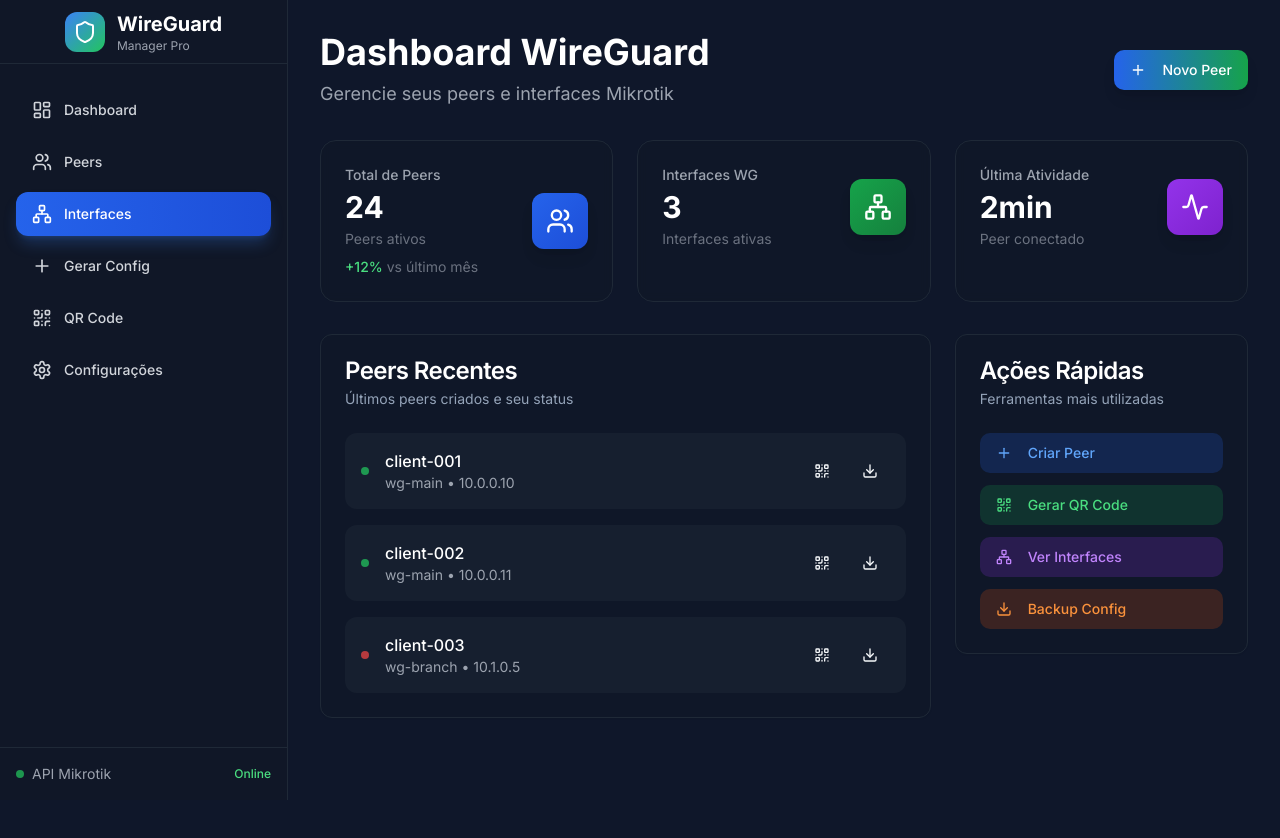
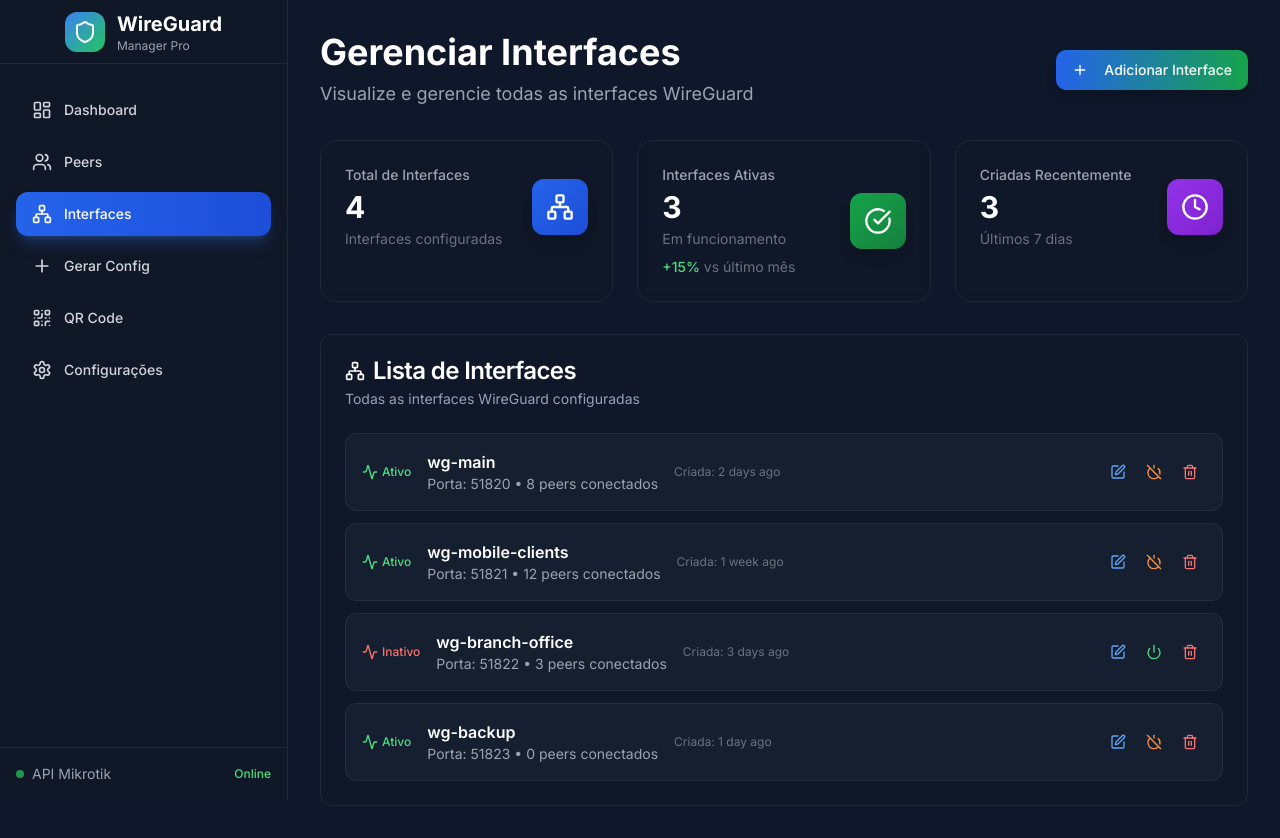
Before and after one commit to R4T0/wiredash-manager, a React (Vite) app: page /interfaces in a window 1280 px wide. Before the commit the page ends 800 px from the top, so only its background shows below. Built offline with nearby package versions, Linux system fonts and the light colour scheme.

Commit message:
feat: Implement Interfaces menu
Applies the same style as the Peers menu to the Interfaces menu, lists interfaces, and adds "Add Interface", edit, remove, activate, and deactivate options.

```diff
--- a/src/App.tsx
+++ b/src/App.tsx
@@ -7,6 +7,7 @@ import { BrowserRouter, Routes, Route } from "react-router-dom";
 import Dashboard from "./pages/Dashboard";
 import Generate from "./pages/Generate";
 import Peers from "./pages/Peers";
+import Interfaces from "./pages/Interfaces";
 import Settings from "./pages/Settings";
 import NotFound from "./pages/NotFound";
 
@@ -22,7 +23,7 @@ const App = () => (
           <Route path="/" element={<Dashboard />} />
           <Route path="/generate" element={<Generate />} />
           <Route path="/peers" element={<Peers />} />
-          <Route path="/interfaces" element={<Dashboard />} />
+          <Route path="/interfaces" element={<Interfaces />} />
           <Route path="/qrcode" element={<Generate />} />
           <Route path="/settings" element={<Settings />} />
           <Route path="*" element={<NotFound />} />
--- /dev/null
+++ b/src/pages/Interfaces.tsx
@@ -0,0 +1,142 @@
+
+import React from 'react';
+import Layout from '../components/Layout';
+import { Card, CardContent, CardDescription, CardHeader, CardTitle } from '@/components/ui/card';
+import { Button } from '@/components/ui/button';
+import { Network, Plus, Edit, Trash2, Power, PowerOff, Activity, Clock, CheckCircle } from 'lucide-react';
+import StatsCard from '../components/StatsCard';
+
+const Interfaces = () => {
+  const interfaces = [
+    { id: 1, name: 'wg-main', port: 51820, peers: 8, status: 'active', created: '2 days ago' },
+    { id: 2, name: 'wg-mobile-clients', port: 51821, peers: 12, status: 'active', created: '1 week ago' },
+    { id: 3, name: 'wg-branch-office', port: 51822, peers: 3, status: 'inactive', created: '3 days ago' },
+    { id: 4, name: 'wg-backup', port: 51823, peers: 0, status: 'active', created: '1 day ago' },
+  ];
+
+  const totalInterfaces = interfaces.length;
+  const activeInterfaces = interfaces.filter(iface => iface.status === 'active').length;
+  const recentInterfaces = interfaces.filter(iface => {
+    return ['2 days ago', '1 day ago', '3 days ago'].includes(iface.created);
+  }).length;
+
+  const stats = [
+    {
+      title: 'Total de Interfaces',
+      value: totalInterfaces,
+      subtitle: 'Interfaces configuradas',
+      icon: Network,
+      gradient: 'from-blue-600 to-blue-700'
+    },
+    {
+      title: 'Interfaces Ativas',
+      value: activeInterfaces,
+      subtitle: 'Em funcionamento',
+      icon: CheckCircle,
+      trend: { value: 15, isPositive: true },
+      gradient: 'from-green-600 to-green-700'
+    },
+    {
+      title: 'Criadas Recentemente',
+      value: recentInterfaces,
+      subtitle: 'Últimos 7 dias',
+      icon: Clock,
+      gradient: 'from-purple-600 to-purple-700'
+    }
+  ];
+
+  return (
+    <Layout>
+      <div className="space-y-8 animate-fade-in">
+        <div className="flex items-center justify-between">
+          <div>
+            <h1 className="text-4xl font-bold text-white mb-2">Gerenciar Interfaces</h1>
+            <p className="text-gray-400 text-lg">Visualize e gerencie todas as interfaces WireGuard</p>
+          </div>
+          <Button className="bg-gradient-to-r from-blue-600 to-green-600 hover:from-blue-700 hover:to-green-700 text-white shadow-lg">
+            <Plus className="w-4 h-4 mr-2" />
+            Adicionar Interface
+          </Button>
+        </div>
+
+        {/* Dashboard Stats */}
+        <div className="grid grid-cols-1 md:grid-cols-3 gap-6">
+          {stats.map((stat, index) => (
+            <StatsCard
+              key={index}
+              title={stat.title}
+              value={stat.value}
+              subtitle={stat.subtitle}
+              icon={stat.icon}
+              trend={stat.trend}
+              gradient={stat.gradient}
+            />
+          ))}
+        </div>
+
+        <Card className="bg-gray-900/50 border-gray-800">
+          <CardHeader>
+            <CardTitle className="text-white flex items-center">
+              <Network className="w-5 h-5 mr-2" />
+              Lista de Interfaces
+            </CardTitle>
+            <CardDescription>Todas as interfaces WireGuard configuradas</CardDescription>
+          </CardHeader>
+          <CardContent>
+            <div className="space-y-3">
+              {interfaces.map((iface) => (
+                <div key={iface.id} className="flex items-center justify-between p-4 bg-gray-800/50 rounded-lg border border-gray-700/50 hover:bg-gray-800/70 transition-colors">
+                  <div className="flex items-center space-x-4 flex-1">
+                    <div className="flex items-center space-x-2">
+                      {iface.status === 'active' ? (
+                        <div className="flex items-center text-green-400">
+                          <Activity className="w-4 h-4" />
+                          <span className="text-xs ml-1 font-medium">Ativo</span>
+                        </div>
+                      ) : (
+                        <div className="flex items-center text-red-400">
+                          <Activity className="w-4 h-4" />
+                          <span className="text-xs ml-1 font-medium">Inativo</span>
+                        </div>
+                      )}
+                    </div>
+                    <div className="flex-1">
+                      <div className="flex items-center space-x-4">
+                        <div>
+                          <h3 className="font-semibold text-white">{iface.name}</h3>
+                          <p className="text-sm text-gray-400">Porta: {iface.port} • {iface.peers} peers conectados</p>
+                        </div>
+                        <div className="text-right">
+                          <p className="text-xs text-gray-500">Criada: {iface.created}</p>
+                        </div>
+                      </div>
+                    </div>
+                  </div>
+                  <div className="flex items-center space-x-1">
+                    <Button variant="ghost" size="sm" className="text-blue-400 hover:text-blue-300 hover:bg-blue-600/20 h-8 w-8 p-0">
+                      <Edit className="w-4 h-4" />
+                    </Button>
+                    {iface.status === 'active' ? (
+                      <Button variant="ghost" size="sm" className="text-orange-400 hover:text-orange-300 hover:bg-orange-600/20 h-8 w-8 p-0">
+                        <PowerOff className="w-4 h-4" />
+                      </Button>
+                    ) : (
+                      <Button variant="ghost" size="sm" className="text-green-400 hover:text-green-300 hover:bg-green-600/20 h-8 w-8 p-0">
+                        <Power className="w-4 h-4" />
+                      </Button>
+                    )}
+                    <Button variant="ghost" size="sm" className="text-red-400 hover:text-red-300 hover:bg-red-600/20 h-8 w-8 p-0">
+                      <Trash2 className="w-4 h-4" />
+                    </Button>
+                  </div>
+                </div>
+              ))}
+            </div>
+          </CardContent>
+        </Card>
+      </div>
+    </Layout>
+  );
+};
+
+export default Interfaces;
```
